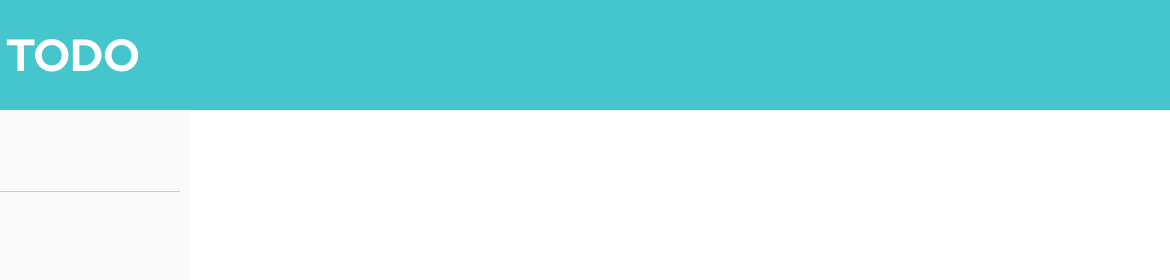
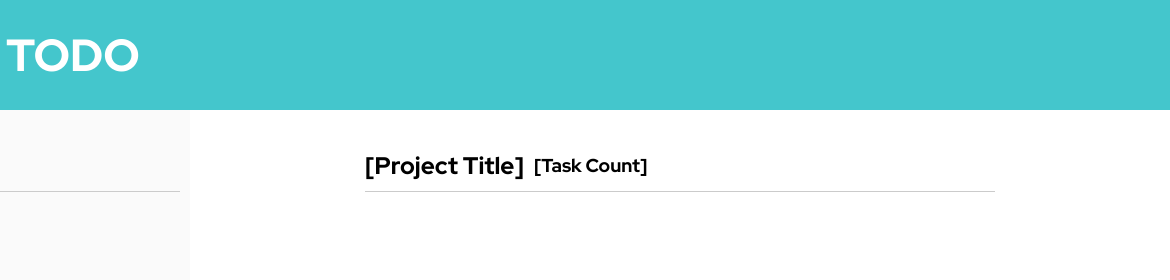
Before and after one commit to MahmoodElsaayed/todo-app, a website built with webpack: page src/template.html in a window 1280 px wide. Shown: the top 280 px of the page, 110-1280 px from the left. Built offline with nearby package versions, Linux system fonts and the light colour scheme.

Commit message:
Add `tasks-viewer` section to UI

```diff
--- a/src/main.css
+++ b/src/main.css
@@ -73,7 +73,8 @@ a {
     margin-top: 30px;
 }
 
-.user-projects h2 {
+.user-projects h2,
+.project-summary {
     padding-bottom: 10px;
     border-bottom: 1px solid var(--gray);
 }
@@ -81,3 +82,20 @@ a {
 .sidebar.hidden {
     width: 0;
 }
+
+.task-viewer {
+    display: grid;
+    grid-template: min-content 1fr / 70%;
+    justify-content: center;
+    padding: 40px;
+}
+
+.project-summary {
+    display: flex;
+    align-items: center;
+    gap: 10px;
+}
+
+.tasks-container {
+    margin-top: 25px;
+}
--- a/src/template.html
+++ b/src/template.html
@@ -26,7 +26,13 @@
                     <h2>Projects</h2>
                 </div>
             </div>
-            <div class="task-viewer"></div>
+            <div class="task-viewer">
+                <div class="project-summary">
+                    <h2>[Project Title]</h2>
+                    <h3>[Task Count]</h3>
+                </div>
+                <div class="tasks-container"></div>
+            </div>
         </main>
         <footer>
             <p>
```
